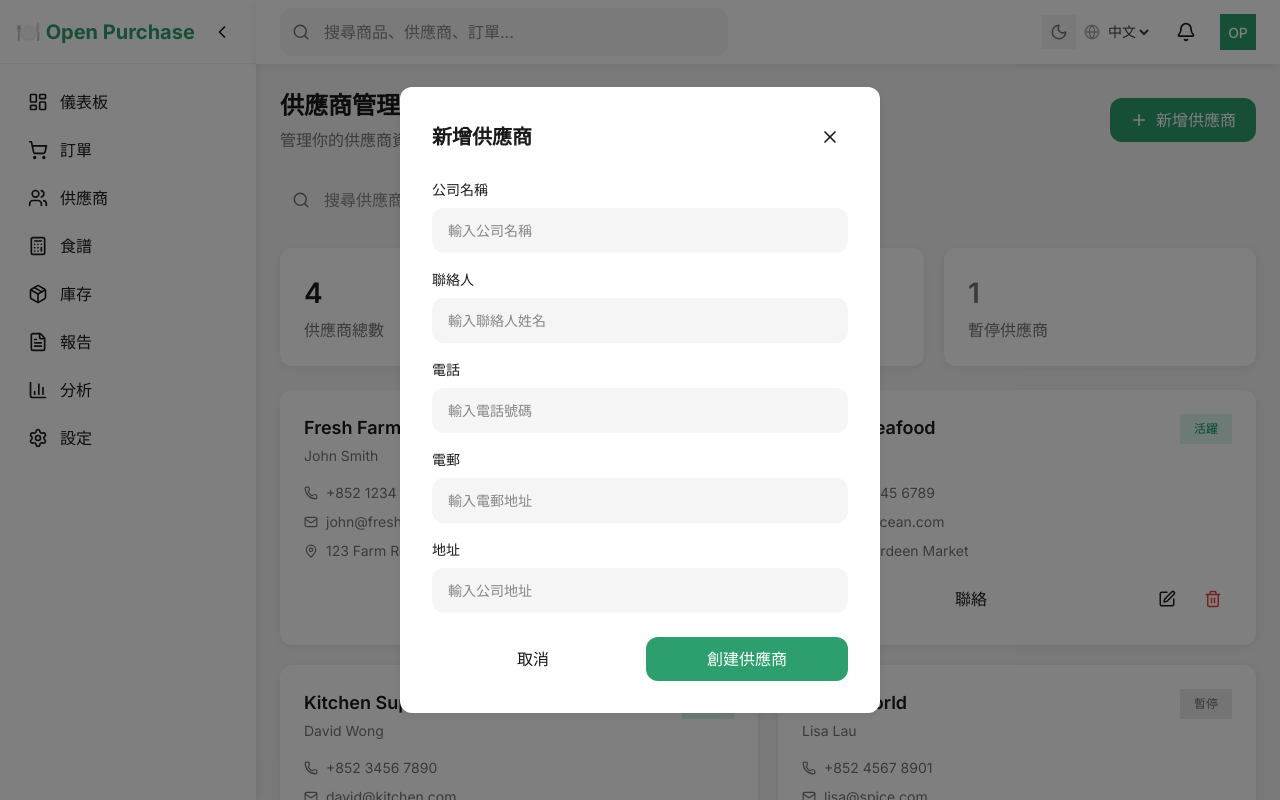
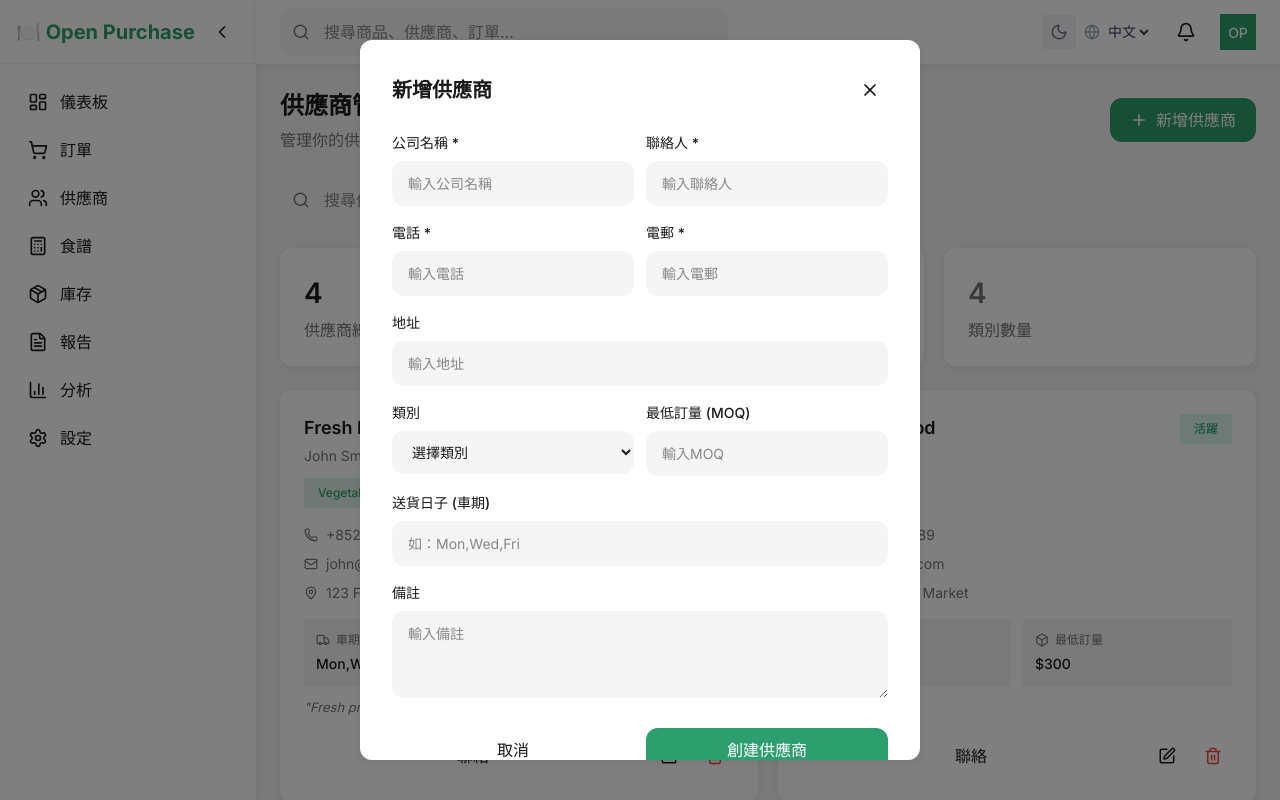
Before and after one commit to singerj295/open-purchase, a Next.js app: page /suppliers in a window 1280 px wide. Both pictures are taken after a click on the button "新增供應商". Shown: the top 800 px of the page. Built offline with nearby package versions, Linux system fonts and the light colour scheme.

Commit message:
Add: Supplier fields - MOQ, delivery days, category, notes

```diff
--- a/src/app/(dashboard)/suppliers/page.tsx
+++ b/src/app/(dashboard)/suppliers/page.tsx
@@ -1,7 +1,7 @@
 "use client";
 
 import { useState } from "react";
-import { Plus, Search, Edit, Trash2, Phone, Mail, MapPin, X } from "lucide-react";
+import { Plus, Search, Edit, Trash2, Phone, Mail, MapPin, X, Truck, Box } from "lucide-react";
 
 interface Supplier {
   id: string;
@@ -10,15 +10,21 @@ interface Supplier {
   phone: string;
   email: string;
   address: string;
+  deliveryDay: string;
+  moq: string;
+  category: string;
+  notes: string;
   isActive: boolean;
 }
 
 const mockSuppliers: Supplier[] = [
-  { id: "1", name: "Fresh Farm Co", contact: "John Smith", phone: "+852 1234 5678", email: "john@freshfarm.com", address: "123 Farm Road, NT", isActive: true },
-  { id: "2", name: "Ocean Seafood", contact: "Mary Chan", phone: "+852 2345 6789", email: "mary@ocean.com", address: "456 Aberdeen Market", isActive: true },
-  { id: "3", name: "Kitchen Supplies Ltd", contact: "David Wong", phone: "+852 3456 7890", email: "david@kitchen.com", address: "789 Kwai Chung", isActive: true },
-  { id: "4", name: "Spice World", contact: "Lisa Lau", phone: "+852 4567 8901", email: "lisa@spice.com", address: "321 Mong Kok", isActive: false },
+  { id: "1", name: "Fresh Farm Co", contact: "John Smith", phone: "+852 1234 5678", email: "john@freshfarm.com", address: "123 Farm Road, NT", deliveryDay: "Mon,Wed,Fri", moq: "500", category: "Vegetables", notes: "Fresh produce", isActive: true },
+  { id: "2", name: "Ocean Seafood", contact: "Mary Chan", phone: "+852 2345 6789", email: "mary@ocean.com", address: "456 Aberdeen Market", deliveryDay: "Tue,Thu,Sat", moq: "300", category: "Seafood", notes: "Fresh catch daily", isActive: true },
+  { id: "3", name: "Kitchen Supplies Ltd", contact: "David Wong", phone: "+852 3456 7890", email: "david@kitchen.com", address: "789 Kwai Chung", deliveryDay: "Mon,Fri", moq: "1000", category: "Dry Goods", notes: "Bulk orders", isActive: true },
+  { id: "4", name: "Spice World", contact: "Lisa Lau", phone: "+852 4567 8901", email: "lisa@spice.com", address: "321 Mong Kok", deliveryDay: "Wed", moq: "200", category: "Spices", notes: "Import spices", isActive: false },
 ];
+
+const categories = ["Vegetables", "Seafood", "Meat", "Dry Goods", "Spices", "Oils", "Beverages", "Equipment", "Other"];
 
 export default function SuppliersPage() {
   const [suppliers, setSuppliers] = useState<Supplier[]>(mockSuppliers);
@@ -31,6 +37,10 @@ export default function SuppliersPage() {
     phone: "",
     email: "",
     address: "",
+    deliveryDay: "",
+    moq: "",
+    category: "",
+    notes: "",
   });
 
   const isZh = lang === "zh";
@@ -44,14 +54,15 @@ export default function SuppliersPage() {
       };
       setSuppliers([...suppliers, supplier]);
       setShowModal(false);
-      setNewSupplier({ name: "", contact: "", phone: "", email: "", address: "" });
+      setNewSupplier({ name: "", contact: "", phone: "", email: "", address: "", deliveryDay: "", moq: "", category: "", notes: "" });
     }
   };
 
   const filteredSuppliers = suppliers.filter(
     (s) =>
       s.name.toLowerCase().includes(search.toLowerCase()) ||
-      s.contact.toLowerCase().includes(search.toLowerCase())
+      s.contact.toLowerCase().includes(search.toLowerCase()) ||
+      s.category.toLowerCase().includes(search.toLowerCase())
   );
 
   return (
@@ -102,14 +113,14 @@ export default function SuppliersPage() {
         </div>
         <div className="stat-card">
           <h3 style={{ fontSize: '28px', fontWeight: '600', margin: 0, color: 'var(--muted)' }}>
-            {suppliers.filter((s) => !s.isActive).length}
+            {new Set(suppliers.map(s => s.category)).size}
           </h3>
-          <p style={{ color: 'var(--muted)', marginTop: '4px' }}>{isZh ? "暫停供應商" : "Inactive Suppliers"}</p>
+          <p style={{ color: 'var(--muted)', marginTop: '4px' }}>{isZh ? "類別數量" : "Categories"}</p>
         </div>
       </div>
 
       {/* Suppliers Grid */}
-      <div style={{ display: 'grid', gridTemplateColumns: 'repeat(auto-fill, minmax(320px, 1fr))', gap: '20px' }}>
+      <div style={{ display: 'grid', gridTemplateColumns: 'repeat(auto-fill, minmax(360px, 1fr))', gap: '20px' }}>
         {filteredSuppliers.map((supplier) => (
           <div key={supplier.id} className="card" style={{ padding: '24px' }}>
             <div style={{ display: 'flex', alignItems: 'flex-start', justifyContent: 'space-between' }}>
@@ -125,6 +136,14 @@ export default function SuppliersPage() {
               </span>
             </div>
 
+            {/* Category */}
+            <div style={{ marginTop: '12px' }}>
+              <span className="badge" style={{ background: 'rgba(45, 158, 109, 0.15)', color: 'var(--primary)' }}>
+                {supplier.category}
+              </span>
+            </div>
+
+            {/* Contact Info */}
             <div style={{ marginTop: '16px', display: 'flex', flexDirection: 'column', gap: '8px' }}>
               <div style={{ display: 'flex', alignItems: 'center', gap: '8px', color: 'var(--muted)', fontSize: '14px' }}>
                 <Phone size={14} />{supplier.phone}
@@ -137,6 +156,30 @@ export default function SuppliersPage() {
               </div>
             </div>
 
+            {/* Delivery & MOQ */}
+            <div style={{ marginTop: '16px', display: 'grid', gridTemplateColumns: '1fr 1fr', gap: '12px' }}>
+              <div style={{ padding: '12px', background: 'var(--background)', borderRadius: '12px' }}>
+                <div style={{ display: 'flex', alignItems: 'center', gap: '6px', color: 'var(--muted)', fontSize: '12px', marginBottom: '4px' }}>
+                  <Truck size={14} />{isZh ? "車期" : "Delivery"}
+                </div>
+                <p style={{ fontSize: '14px', fontWeight: '500', margin: 0 }}>{supplier.deliveryDay || "-"}</p>
+              </div>
+              <div style={{ padding: '12px', background: 'var(--background)', borderRadius: '12px' }}>
+                <div style={{ display: 'flex', alignItems: 'center', gap: '6px', color: 'var(--muted)', fontSize: '12px', marginBottom: '4px' }}>
+                  <Box size={14} />{isZh ? "最低訂量" : "MOQ"}
+                </div>
+                <p style={{ fontSize: '14px', fontWeight: '500', margin: 0 }}>{supplier.moq ? `$${supplier.moq}` : "-"}</p>
+              </div>
+            </div>
+
+            {/* Notes */}
+            {supplier.notes && (
+              <p style={{ marginTop: '12px', fontSize: '13px', color: 'var(--muted)', fontStyle: 'italic' }}>
+                "{supplier.notes}"
+              </p>
+            )}
+
+            {/* Actions */}
             <div style={{ marginTop: '16px', display: 'flex', gap: '8px' }}>
               <button className="btn-secondary" style={{ flex: 1 }}>
                 {isZh ? "聯絡" : "Contact"}
@@ -144,10 +187,7 @@ export default function SuppliersPage() {
               <button className="btn-secondary" style={{ padding: '10px' }}>
                 <Edit size={18} />
               </button>
-              <button
-                className="btn-secondary"
-                style={{ padding: '10px', color: '#ef4444' }}
-              >
+              <button className="btn-secondary" style={{ padding: '10px', color: '#ef4444' }}>
                 <Trash2 size={18} />
               </button>
             </div>
@@ -168,8 +208,10 @@ export default function SuppliersPage() {
           alignItems: 'center',
           justifyContent: 'center',
           zIndex: 1000,
+          padding: '20px',
+          overflow: 'auto',
         }}>
-          <div className="card" style={{ width: '100%', maxWidth: '480px', padding: '32px' }}>
+          <div className="card" style={{ width: '100%', maxWidth: '560px', padding: '32px', maxHeight: '90vh', overflow: 'auto' }}>
             <div style={{ display: 'flex', justifyContent: 'space-between', alignItems: 'center', marginBottom: '24px' }}>
               <h2 style={{ fontSize: '20px', fontWeight: '600', margin: 0 }}>
                 {isZh ? "新增供應商" : "Add Supplier"}
@@ -180,9 +222,11 @@ export default function SuppliersPage() {
             </div>
 
             <div style={{ display: 'flex', flexDirection: 'column', gap: '16px' }}>
+              {/* Basic Info */}
+              <div style={{ display: 'grid', gridTemplateColumns: '1fr 1fr', gap: '12px' }}>
                 <div>
                   <label style={{ display: 'block', fontSize: '14px', fontWeight: '500', marginBottom: '8px' }}>
-                  {isZh ? "公司名稱" : "Company Name"}
+                    {isZh ? "公司名稱 *" : "Company Name *"}
                   </label>
                   <input
                     type="text"
@@ -193,49 +237,52 @@ export default function SuppliersPage() {
                     style={{ width: '100%' }}
                   />
                 </div>
-
                 <div>
                   <label style={{ display: 'block', fontSize: '14px', fontWeight: '500', marginBottom: '8px' }}>
-                  {isZh ? "聯絡人" : "Contact Person"}
+                    {isZh ? "聯絡人 *" : "Contact Person *"}
                   </label>
                   <input
                     type="text"
                     value={newSupplier.contact}
                     onChange={(e) => setNewSupplier({ ...newSupplier, contact: e.target.value })}
                     className="input"
-                  placeholder={isZh ? "輸入聯絡人姓名" : "Enter contact name"}
+                    placeholder={isZh ? "輸入聯絡人" : "Enter contact name"}
                     style={{ width: '100%' }}
                   />
                 </div>
+              </div>
 
+              {/* Contact */}
+              <div style={{ display: 'grid', gridTemplateColumns: '1fr 1fr', gap: '12px' }}>
                 <div>
                   <label style={{ display: 'block', fontSize: '14px', fontWeight: '500', marginBottom: '8px' }}>
-                  {isZh ? "電話" : "Phone"}
+                    {isZh ? "電話 *" : "Phone *"}
                   </label>
                   <input
                     type="text"
                     value={newSupplier.phone}
                     onChange={(e) => setNewSupplier({ ...newSupplier, phone: e.target.value })}
                     className="input"
-                  placeholder={isZh ? "輸入電話號碼" : "Enter phone number"}
+                    placeholder={isZh ? "輸入電話" : "Enter phone"}
                     style={{ width: '100%' }}
                   />
                 </div>
-
                 <div>
                   <label style={{ display: 'block', fontSize: '14px', fontWeight: '500', marginBottom: '8px' }}>
-                  {isZh ? "電郵" : "Email"}
+                    {isZh ? "電郵 *" : "Email *"}
                   </label>
                   <input
                     type="email"
                     value={newSupplier.email}
                     onChange={(e) => setNewSupplier({ ...newSupplier, email: e.target.value })}
                     className="input"
-                  placeholder={isZh ? "輸入電郵地址" : "Enter email address"}
+                    placeholder={isZh ? "輸入電郵" : "Enter email"}
                     style={{ width: '100%' }}
                   />
                 </div>
+              </div>
 
+              {/* Address */}
               <div>
                 <label style={{ display: 'block', fontSize: '14px', fontWeight: '500', marginBottom: '8px' }}>
                   {isZh ? "地址" : "Address"}
@@ -245,17 +292,75 @@ export default function SuppliersPage() {
                   value={newSupplier.address}
                   onChange={(e) => setNewSupplier({ ...newSupplier, address: e.target.value })}
                   className="input"
-                  placeholder={isZh ? "輸入公司地址" : "Enter company address"}
+                  placeholder={isZh ? "輸入地址" : "Enter address"}
                   style={{ width: '100%' }}
                 />
               </div>
 
+              {/* Category & MOQ */}
+              <div style={{ display: 'grid', gridTemplateColumns: '1fr 1fr', gap: '12px' }}>
+                <div>
+                  <label style={{ display: 'block', fontSize: '14px', fontWeight: '500', marginBottom: '8px' }}>
+                    {isZh ? "類別" : "Category"}
+                  </label>
+                  <select
+                    value={newSupplier.category}
+                    onChange={(e) => setNewSupplier({ ...newSupplier, category: e.target.value })}
+                    className="input"
+                    style={{ width: '100%' }}
+                  >
+                    <option value="">{isZh ? "選擇類別" : "Select category"}</option>
+                    {categories.map(c => <option key={c} value={c}>{c}</option>)}
+                  </select>
+                </div>
+                <div>
+                  <label style={{ display: 'block', fontSize: '14px', fontWeight: '500', marginBottom: '8px' }}>
+                    {isZh ? "最低訂量 (MOQ)" : "Minimum Order Qty"}
+                  </label>
+                  <input
+                    type="text"
+                    value={newSupplier.moq}
+                    onChange={(e) => setNewSupplier({ ...newSupplier, moq: e.target.value })}
+                    className="input"
+                    placeholder={isZh ? "輸入MOQ" : "Enter MOQ"}
+                    style={{ width: '100%' }}
+                  />
+                </div>
+              </div>
+
+              {/* Delivery */}
+              <div>
+                <label style={{ display: 'block', fontSize: '14px', fontWeight: '500', marginBottom: '8px' }}>
+                  {isZh ? "送貨日子 (車期)" : "Delivery Days"}
+                </label>
+                <input
+                  type="text"
+                  value={newSupplier.deliveryDay}
+                  onChange={(e) => setNewSupplier({ ...newSupplier, deliveryDay: e.target.value })}
+                  className="input"
+                  placeholder={isZh ? "如：Mon,Wed,Fri" : "e.g., Mon,Wed,Fri"}
+                  style={{ width: '100%' }}
+                />
+              </div>
+
+              {/* Notes */}
+              <div>
+                <label style={{ display: 'block', fontSize: '14px', fontWeight: '500', marginBottom: '8px' }}>
+                  {isZh ? "備註" : "Notes"}
+                </label>
+                <textarea
+                  value={newSupplier.notes}
+                  onChange={(e) => setNewSupplier({ ...newSupplier, notes: e.target.value })}
+                  className="input"
+                  placeholder={isZh ? "輸入備註" : "Enter notes"}
+                  rows={3}
+                  style={{ width: '100%', resize: 'vertical' }}
+                />
+              </div>
+
+              {/* Buttons */}
               <div style={{ display: 'flex', gap: '12px', marginTop: '8px' }}>
-                <button
-                  onClick={() => setShowModal(false)}
-                  className="btn-secondary"
-                  style={{ flex: 1 }}
-                >
+                <button onClick={() => setShowModal(false)} className="btn-secondary" style={{ flex: 1 }}>
                   {isZh ? "取消" : "Cancel"}
                 </button>
                 <button
```
Lines whose indentation alone changed are shown as unchanged.
